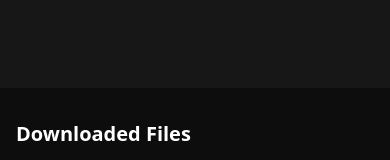
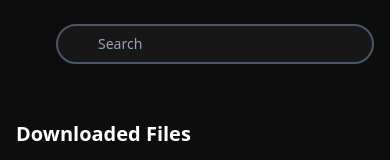
Before and after one commit to devtofunmi/audio4lab, a Next.js app: page /downloads in a window 390 px wide. Shown: the top 160 px of the page. Built offline with nearby package versions, Linux system fonts and the light colour scheme; some icons are missing.

Commit message:
adjust design

```diff
--- a/components/Layout.tsx
+++ b/components/Layout.tsx
@@ -54,7 +54,7 @@ const Layout: React.FC<LayoutProps> = ({ children }) => {
 
       {/* Main Content */}
       <div className="flex-1 lg:ml-64">
-        <header className="fixed top-0 right-0 left-0 lg:left-64 bg-[#171717]  px-4 py-6 z-40">
+        <header className="fixed top-0 right-0 left-0 lg:left-64 bg-[#0d0d0d]  px-4 py-6 z-40">
           <div className="flex items-center justify-between">
             <div className="flex items-center space-x-4">
               {/* Mobile Menu Button */}
@@ -68,7 +68,8 @@ const Layout: React.FC<LayoutProps> = ({ children }) => {
             </div>
 
             {/* Search Bar */}
-            <div className="hidden sm:block relative w-40 lg:w-80">
+            {/* Search Bar */}
+            <div className="relative w-full max-w-xs">
               <input
                 type="text"
                 placeholder="Search"
```
